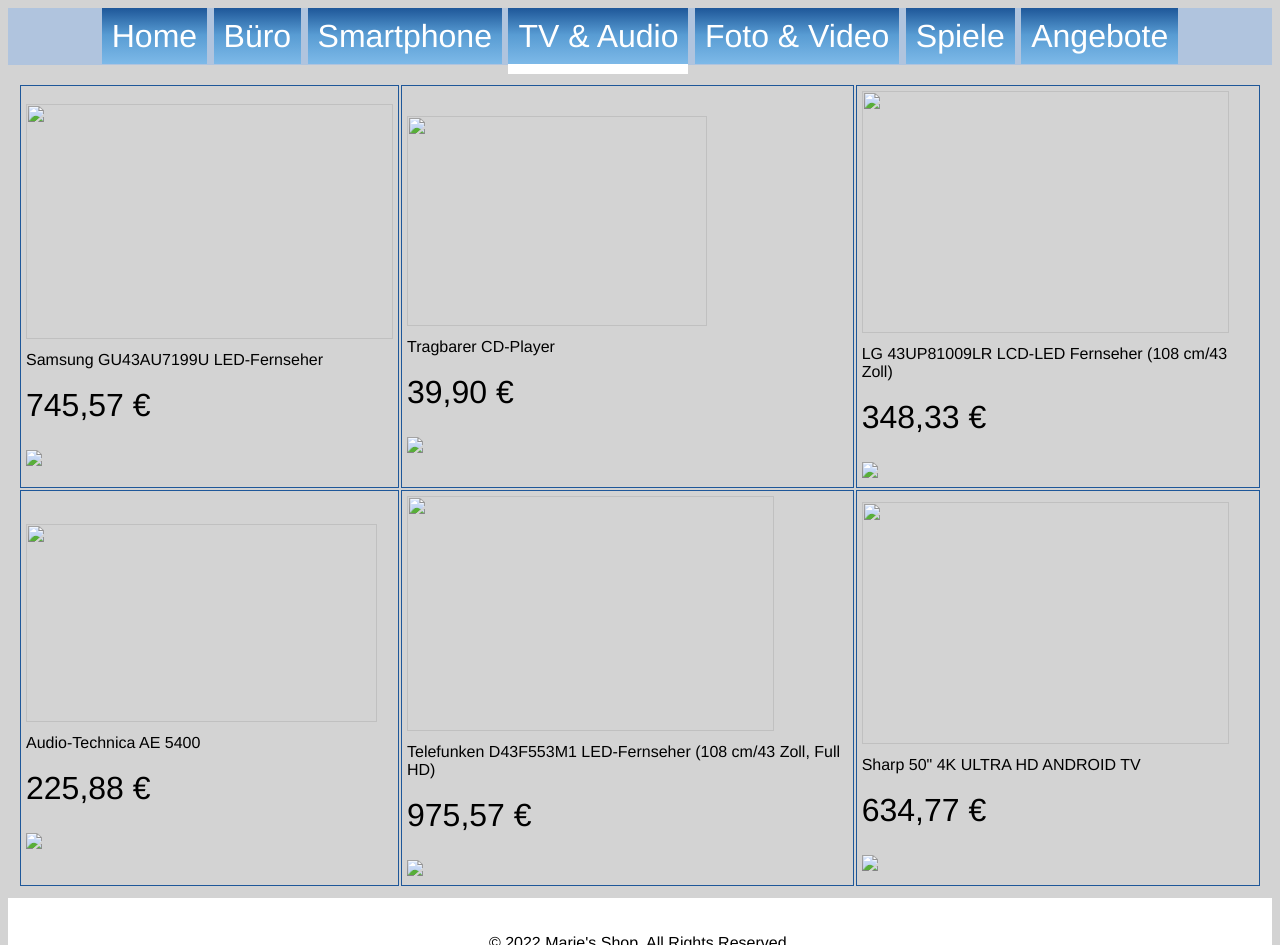
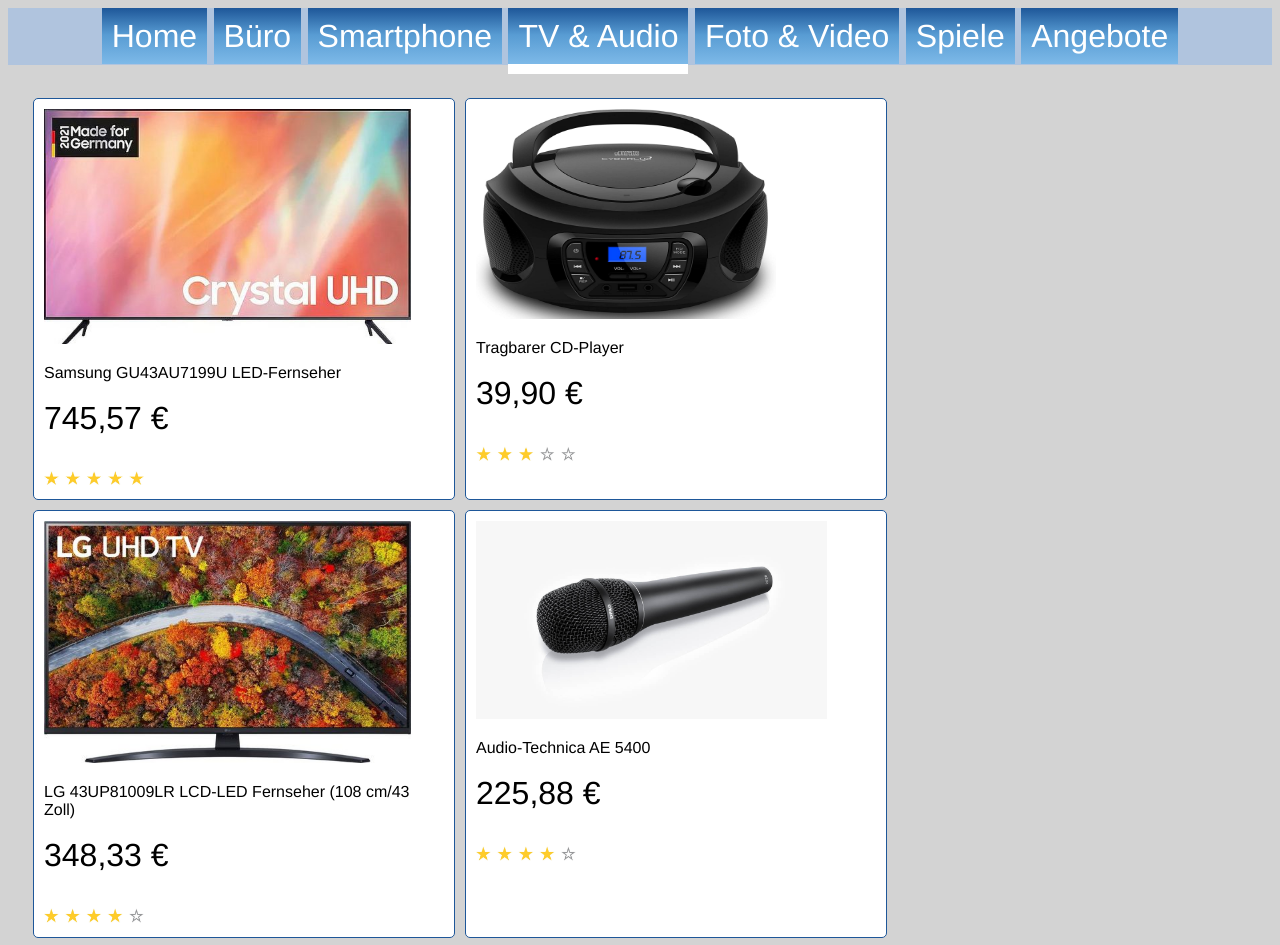
Before and after one commit to marieannonciatehatungimana/WD-22-D07-UIB-Final-Project, a plain HTML site: page tv-and-audio.html in a window 1280 px wide. Shown: the top 945 px of the page. Drawn offline with Linux system fonts and the light colour scheme.

Commit message:
Adjusts the tv&audio page.

```diff
--- a/tv-and-audio.html
+++ b/tv-and-audio.html
@@ -15,11 +15,10 @@
       <a href="offers.html">Angebote</a>
     </nav>
     <main>
-      <table>
-        <tr>
-          <td>
+      <div class="articles-container">
+        <div class="article">
           <img
-              src="Bilder/tv-and-audio/tv-samsung.jpg"
+            src="images/tv-and-audio/tv-samsung.jpg"
             width="367px"
             height="235px"
           />
@@ -31,11 +30,11 @@
             <span class="item-price">745,57 €</span>
           </p>
           <br />
-            <img src="Bilder/ratings/5-star.jpg" class="rating-5" />
-          </td>
-          <td>
+          <img src="images/ratings/5-star.jpg" class="rating-5" />
+        </div>
+        <div class="article">
           <img
-              src="Bilder/tv-and-audio/cd-player.jpg"
+            src="images/tv-and-audio/cd-player.jpg"
             width="300px"
             height="210px"
           />
@@ -47,11 +46,11 @@
             <span class="item-price">39,90 €</span>
           </p>
           <br />
-            <img src="Bilder/ratings/3-star.jpg" class="rating-3" />
-          </td>
-          <td>
+          <img src="images/ratings/3-star.jpg" class="rating-3" />
+        </div>
+        <div class="article">
           <img
-              src="Bilder/tv-and-audio/lg-tv.jpg"
+            src="images/tv-and-audio/lg-tv.jpg"
             width="367px"
             height="242px"
           />
@@ -63,13 +62,11 @@
             <span class="item-price">348,33 €</span>
           </p>
           <br />
-            <img src="Bilder/ratings/4-star.jpg" class="rating-4" />
-          </td>
-        </tr>
-        <tr>
-          <td>
+          <img src="images/ratings/4-star.jpg" class="rating-4" />
+        </div>
+        <div class="article">
           <img
-              src="Bilder/tv-and-audio/microphone.jpg"
+            src="images/tv-and-audio/microphone.jpg"
             width="351px"
             height="198px"
           />
@@ -81,11 +78,11 @@
             <span class="item-price">225,88 €</span>
           </p>
           <br />
-            <img src="Bilder/ratings/4-star.jpg" class="rating-4" />
-          </td>
-          <td>
+          <img src="images/ratings/4-star.jpg" class="rating-4" />
+        </div>
+        <div class="article">
           <img
-              src="Bilder/tv-and-audio/telefunken.jpg"
+            src="images/tv-and-audio/telefunken.jpg"
             width="367px"
             height="235px"
           />
@@ -97,11 +94,11 @@
             <span class="item-price">975,57 €</span>
           </p>
           <br />
-            <img src="Bilder/ratings/5-star.jpg" class="rating-5" />
-          </td>
-          <td>
+          <img src="images/ratings/5-star.jpg" class="rating-5" />
+        </div>
+        <div class="article">
           <img
-              src="Bilder/tv-and-audio/sharp.jpg"
+            src="images/tv-and-audio/sharp.jpg"
             width="367px"
             height="242px"
           />
@@ -113,10 +110,9 @@
             <span class="item-price">634,77 €</span>
           </p>
           <br />
-            <img src="Bilder/ratings/4-star.jpg" class="rating-4" />
-          </td>
-        </tr>
-      </table>
+          <img src="images/ratings/4-star.jpg" class="rating-4" />
+        </div>
+      </div>
     </main>
     <footer>
       <p>&copy 2022 Marie's Shop. All Rights Reserved.</p>
```
Lines whose indentation alone changed are shown as unchanged.
